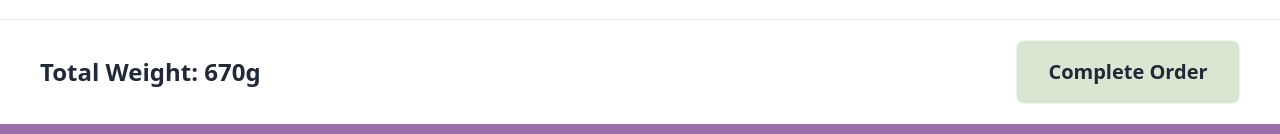
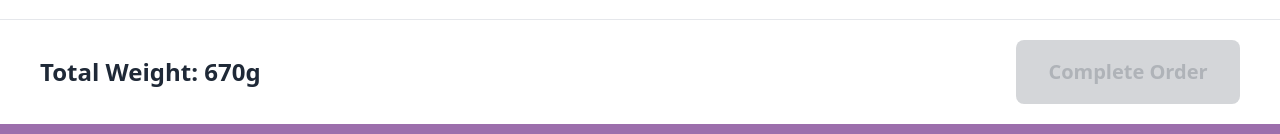
Before and after one commit to MdShijanAli/Slik-Ekspressen, a React (Vite) app: page /product in a window 1280 px wide. Shown: the part 2933-3067 px from the top of the page. Built offline with nearby package versions, Linux system fonts and the light colour scheme.

Commit message:
select all and deselect all button done

```diff
--- a/src/Pages/ProductPage/ProductPage.jsx
+++ b/src/Pages/ProductPage/ProductPage.jsx
@@ -18,7 +18,7 @@ const ProductPage = () => {
   }, [])
 
   // console.log(product)
-
+  const candyAllay = product?.data?.order_details?.bag_list[0]?.candies.filter(candie => candie.alley_side)
   const leftAllay = product?.data?.order_details?.bag_list[0]?.candies.filter(candie => candie.alley_side == "left")
   const rightAllay = product?.data?.order_details?.bag_list[0]?.candies.filter(candie => candie.alley_side == "right")
   // console.log(leftAllay)
@@ -44,7 +44,18 @@ const ProductPage = () => {
     // console.log(totalWeight)
   };
 
+  const isButtonDisabled = selectedCandies.length === 0;
 
+
+  const handleSelectAll = () => {
+    // Select all candies
+    setSelectedCandies(candyAllay);
+  };
+
+  const handleUnselectAll = () => {
+    // Unselect all candies
+    setSelectedCandies([]);
+  };
 
   return (
     <div>
@@ -189,13 +200,18 @@ const ProductPage = () => {
         <div><p className='text-2xl font-semibold'>Total Weight: {product?.data?.order_details?.bag_list[0]?.total_bag_weight }g</p></div>
 
         <div className='gap-10 flex'>
-           <button className="btn btn-lg w-56 disabled bg-[#D9E7D2] text-xl capitalize">Complete Order</button>
-        </div>
+        <button
+          className={`btn btn-lg w-56 ${isButtonDisabled ? 'disabled bg-[#D9E7D2]' : 'bg-[#C8F0BD]'} text-xl capitalize`}
+          disabled={isButtonDisabled}
+        >
+          Complete Order
+        </button>
+      </div>
       </div>
 
       <div className='gap-10 py-3 bg-[#9C6EAC] flex items-center justify-center'>
-        <button className="btn btn-lg w-80 px-10 font-semibold bg-[#C8F0BD] text-xl capitalize">Select All</button>
-        <button className="btn btn-lg w-80 px-16 font-semibold bg-[#C8F0BD] text-xl capitalize">Unselect All</button>
+        <button onClick={handleSelectAll} className="btn btn-lg w-80 px-10 font-semibold bg-[#C8F0BD] text-xl capitalize">Select All</button>
+        <button onClick={handleUnselectAll} className="btn btn-lg w-80 px-16 font-semibold bg-[#C8F0BD] text-xl capitalize">Unselect All</button>
         </div>
 
     </div>
```
